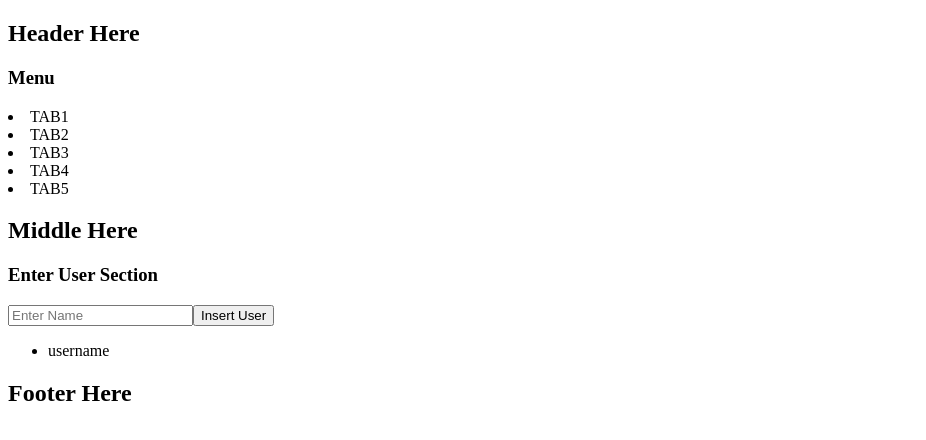
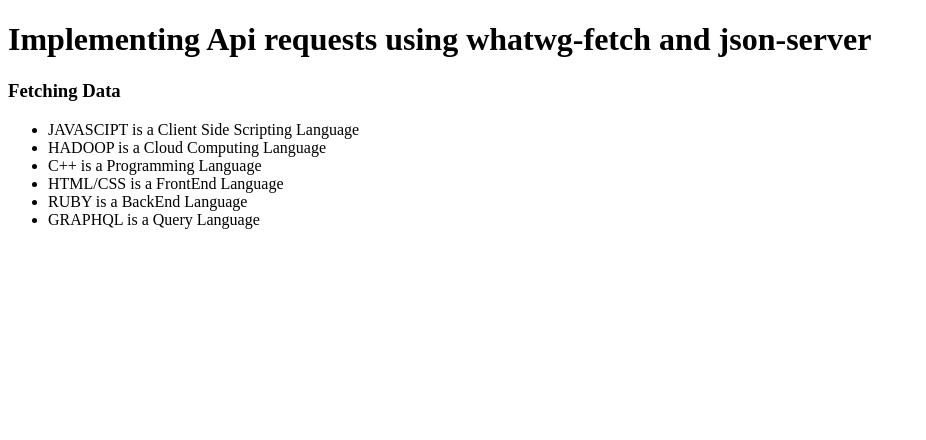
Before and after one commit to bhanuhanda/learning-react, a React (Create React App) app: page / in a window 1280 px wide. Shown: the top 440 px of the page, without its empty margins (0-926 px from the left). Built offline with nearby package versions, Linux system fonts and the light colour scheme; data requests are answered from the project's data file.

Commit message:
api records FETCH done

```diff
--- /dev/null
+++ b/db.json
@@ -0,0 +1,44 @@
+{
+  "posts": [
+    {
+      "id": 101,
+      "language": "JavaScipt",
+      "category": "Client Side Scripting Language"
+    },
+    {
+      "id": 201,
+      "language": "Hadoop",
+      "category": "Cloud Computing Language"
+    },
+    {
+      "id": 301,
+      "language": "C++",
+      "category": "Programming Language"
+    },
+    {
+      "id": 401,
+      "language": "Html/Css",
+      "category": "FrontEnd Language"
+    },
+    {
+      "id": 501,
+      "language": "Ruby",
+      "category": "BackEnd Language"
+    },
+    {
+      "id": 601,
+      "language": "GraphQL",
+      "category": "Query Language"
+    }
+  ],
+  "comments": [
+    {
+      "id": 1,
+      "body": "some comment",
+      "postId": 1
+    }
+  ],
+  "profile": {
+    "name": "typicode"
+  }
+}
--- a/package.json
+++ b/package.json
@@ -6,7 +6,8 @@
     "react": "^16.8.1",
     "react-autosuggest": "^9.4.3",
     "react-dom": "^16.8.1",
-    "react-scripts": "2.1.3"
+    "react-scripts": "2.1.3",
+    "whatwg-fetch": "^3.0.0"
   },
   "scripts": {
     "start": "react-scripts start",
--- /dev/null
+++ b/src/apiRequests/configs.js
@@ -0,0 +1 @@
+export const URL = "http://localhost:3000/posts/";
--- /dev/null
+++ b/src/apiRequests/fetchData.js
@@ -0,0 +1,56 @@
+import React, { Component } from 'react';
+import { URL } from "./configs";
+
+class FetchData extends Component {
+    constructor(){
+        super();
+        this.state = {
+            technologies : []
+        }
+        this.fetchLanguages();
+    }
+
+    fetchLanguages = () => {
+
+        fetch(`${URL}`)
+        .then((result)=>{
+            return result.json();
+        })
+        // .then((result)=>{
+        //     if(!result.ok){
+        //         throw Error("Network Request Failed");
+        //     }
+        //     return result.json();
+        // })
+        .then((result)=>{
+            console.log(result);
+            this.setState({
+                technologies : result
+            });
+        })
+        .catch((error)=>{
+            console.log(`error occured -> ${error}`);
+            // console.log("error occured ->" + error);
+        })
+
+    }
+
+    render() {
+        return (
+            <div>
+                <h3>Fetching Data</h3>
+                <ul>
+                    {this.state.technologies.map((v,i)=>{
+                        return(
+                            <li key={i}>
+                                {`${v.language.toUpperCase()} is a ${v.category}`}
+                            </li>
+                        );
+                    })}
+                </ul>
+            </div>
+         );
+    }
+}
+
+export default FetchData;
--- /dev/null
+++ b/src/apiRequests/frontBoard.js
@@ -0,0 +1,16 @@
+import React, { Component } from 'react';
+import FetchData from './fetchData';
+
+
+class FrontBoard extends Component {
+    render() {
+        return (
+            <div>
+                <h1>Implementing Api requests using whatwg-fetch and json-server</h1>
+                <FetchData />
+            </div>
+         );
+    }
+}
+
+export default FrontBoard;
--- a/src/index.js
+++ b/src/index.js
@@ -1,9 +1,10 @@
 import React from 'react';
 import ReactDOM from 'react-dom';
-import App from './App';
+// import App from './App';
+import FrontBoard from './apiRequests/frontBoard';
 import * as serviceWorker from './serviceWorker';
 
-ReactDOM.render(<App />, document.getElementById('root'));
+ReactDOM.render(<FrontBoard />, document.getElementById('root'));
 
 // If you want your app to work offline and load faster, you can change
 // unregister() to register() below. Note this comes with some pitfalls.
```
